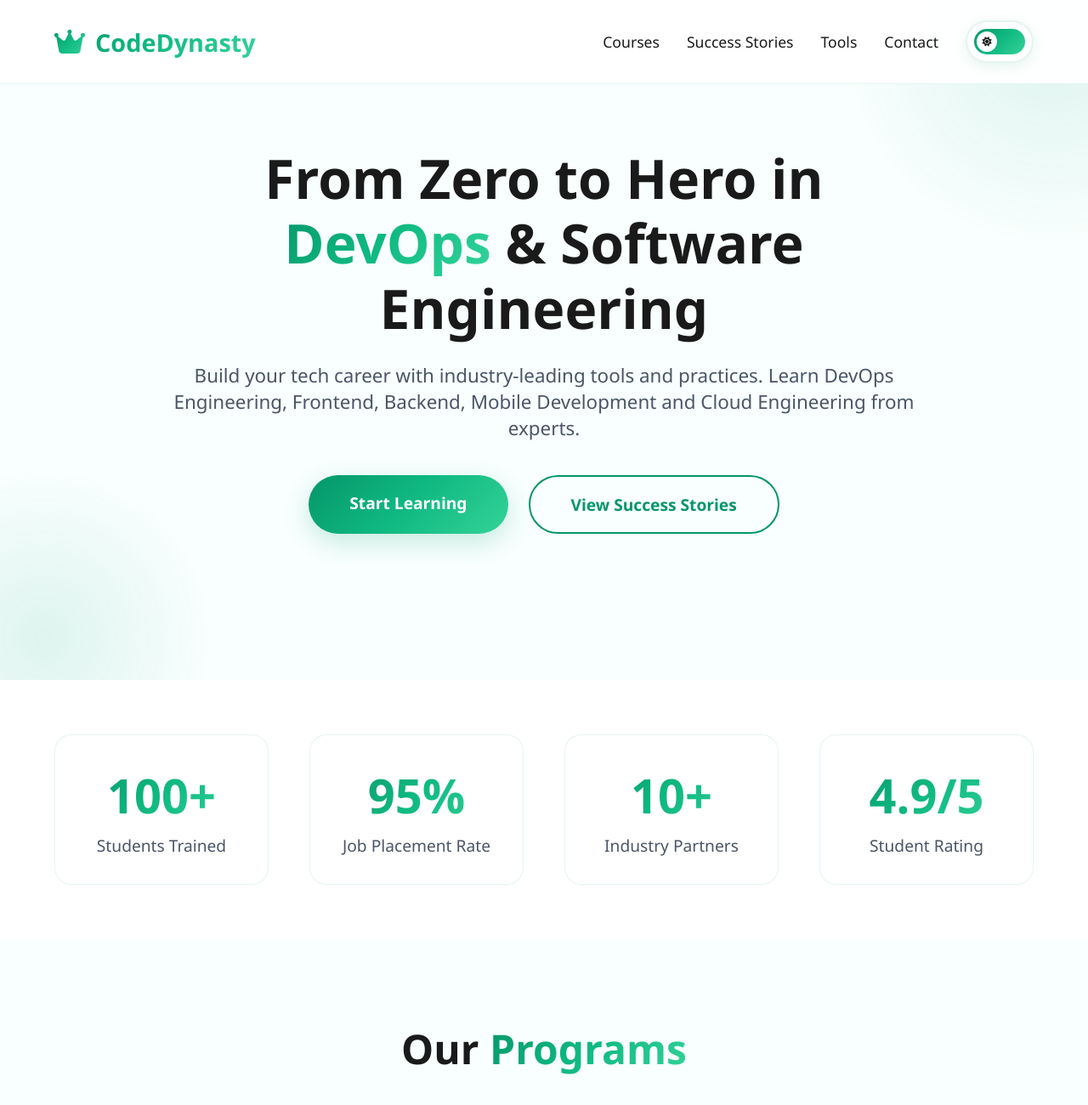
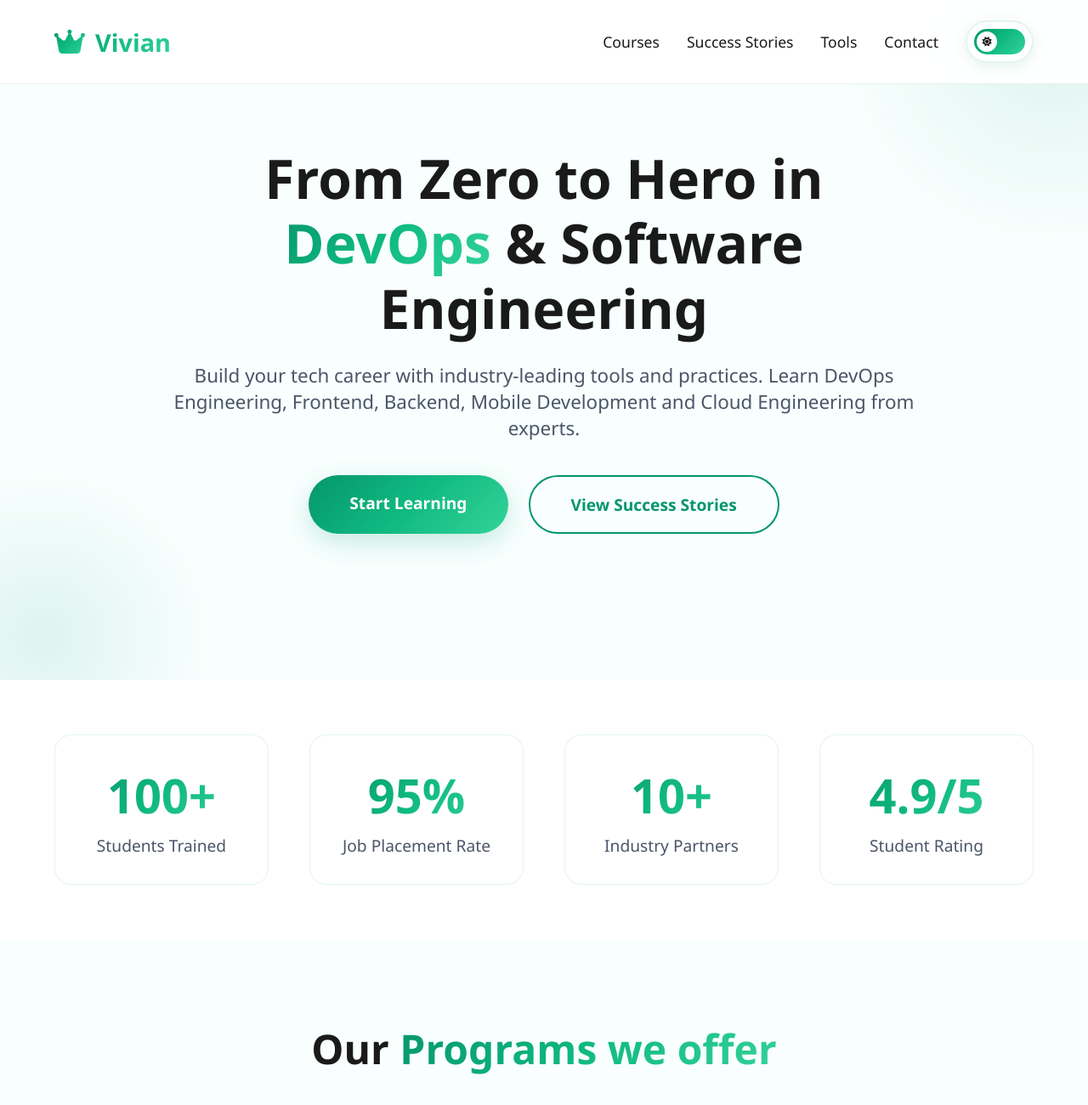
Before and after one commit to pearlvee/aws-devops-class01, a website: page public/index.html in a window 1280 px wide. Shown: the top 1300 px of the page at 85% size. Drawn offline with Linux system fonts and the light colour scheme.

Commit message:
made changes to the name logo and h1

```diff
--- a/public/index.html
+++ b/public/index.html
@@ -649,7 +649,7 @@
         <div class="nav-content">
             <div class="logo">
                 <i class="fas fa-crown"></i>
-                <span>CodeDynasty</span>
+                <span>Vivian</span>
             </div>
             <div class="nav-right">
                 <ul class="nav-links">
@@ -702,7 +702,7 @@
     </section>
 
     <section id="courses" class="courses">
-        <h2>Our <span>Programs</span></h2>
+        <h2>Our <span>Programs we offer</span></h2>
         <div class="course-grid">
             <div class="course-card">
                 <div class="course-icon">
```
